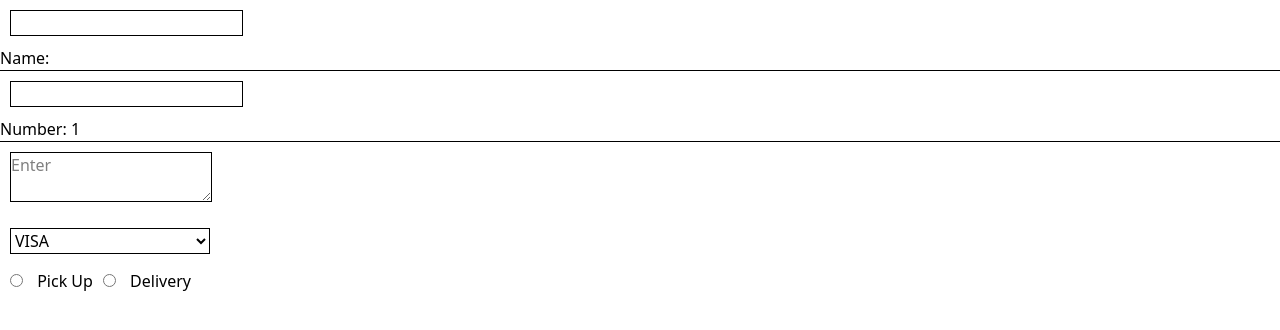
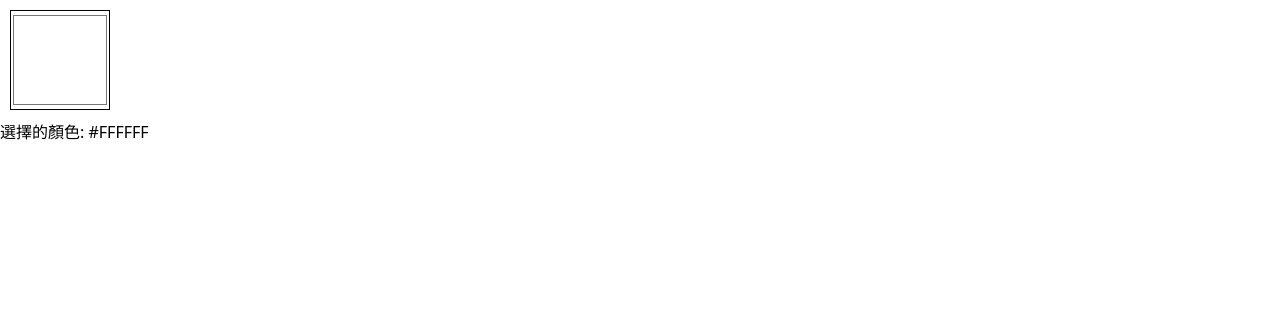
Before and after one commit to KimberlyYen/react-crash-2024, a React (Vite) app: page / in a window 1280 px wide. Shown: the top 330 px of the page. Built offline with nearby package versions, Linux system fonts and the light colour scheme.

Commit message:
color pick

```diff
--- a/src/App.jsx
+++ b/src/App.jsx
@@ -4,7 +4,8 @@
 // import CountAgain from "./CountAgain"
 // import Count from "./Count"
 // import CountTwo from "./CountTwo"
-import Input from "./Input"
+// import Input from "./Input"
+import PickUpColor from "./PickUpColor"
 
 const App = () => {
 
@@ -16,7 +17,8 @@ const App = () => {
       {/* <Count /> */}
       {/* <hr /> */}
       {/* <CountTwo /> */}
-      <Input />
+      {/* <Input /> */}
+      <PickUpColor />
     </div>
   )
 }
--- /dev/null
+++ b/src/PickUpColor.jsx
@@ -0,0 +1,20 @@
+import { useState } from 'react'
+
+const PickUpColor = () => {
+
+  const [ color , setColor] =  useState('#FFFFFF')
+
+  const handleColor = (e) => {
+    setColor(e.target.value)
+  }
+
+  return (
+    <div>
+      <div className="color-box" id="colorBox"></div>
+      <input type="color" id="colorPicker" value={ color } onChange={handleColor}/>
+      <p>選擇的顏色: <span id="colorValue">{ color }</span></p>
+    </div>
+  )
+}
+
+export default PickUpColor
--- a/src/index.css
+++ b/src/index.css
@@ -31,3 +31,8 @@ input ,textarea, select {
 select {
     width: 200px;
 }
+
+#colorPicker {
+    width: 100px;
+    height: 100px;
+}
```
